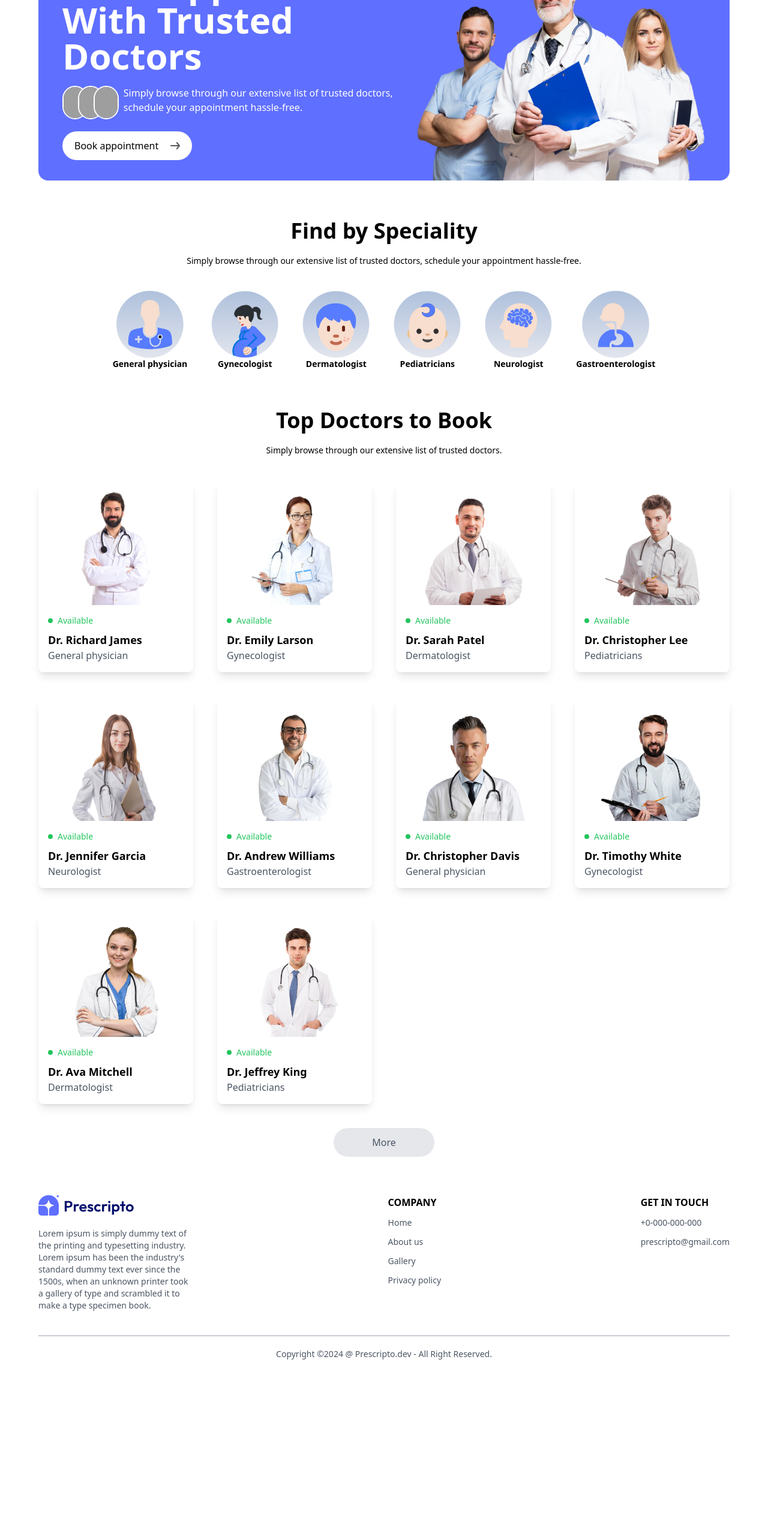
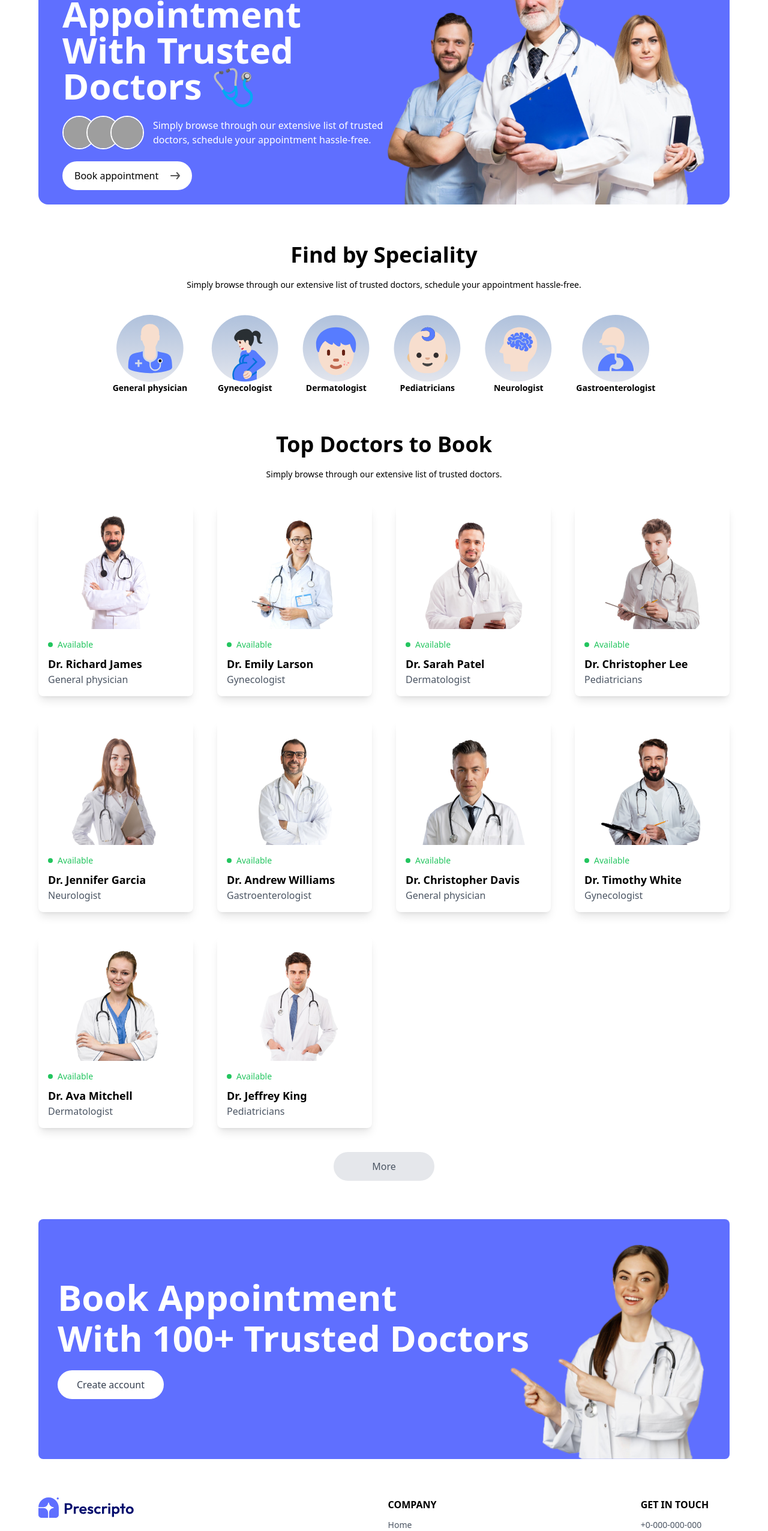
Before and after one commit to Amanrajguptaa/Curemeet, a React (Vite) app in the folder Frontend/: page / in a window 1280 px wide. Shown: the part 234-2787 px from the top of the page at 60% size. Before the commit the page ends 2522 px from the top, so only its background shows below. Built offline with nearby package versions, Linux system fonts and the light colour scheme; grey boxes are pictures that could not be loaded.

Commit message:
Added new CTAs

```diff
--- /dev/null
+++ b/Frontend/src/components/CtaSection/CtaSection.jsx
@@ -0,0 +1,28 @@
+import React from 'react';
+
+const CtaSection = () => {
+  return (
+    <div className="bg-primary w-full min-h-[400px] p-8 rounded-lg flex flex-col md:flex-row items-center justify-between relative">
+      <div className="text-white mb-6 md:mb-0">
+        <h2 className="text-4xl md:text-6xl font-bold leading-tight mb-2">
+          Book Appointment
+        </h2>
+        <h3 className="text-3xl md:text-6xl font-bold leading-tight mb-6">
+          With 100+ Trusted Doctors
+        </h3>
+        <button
+          className="bg-white text-gray-700 font-medium py-3 px-8 rounded-full hover:bg-gray-100 transition duration-300"
+        >
+          Create account
+        </button>
+      </div>
+        <img
+          src="src/assets/assets_frontend/appointment_img.png"
+          alt="Doctor pointing"
+          className="h-[90%] object-cover absolute right-10 bottom-0"
+        />
+    </div>
+  );
+};
+
+export default CtaSection;
--- a/Frontend/src/components/Header/Header.jsx
+++ b/Frontend/src/components/Header/Header.jsx
@@ -31,21 +31,19 @@ const Header = () => {
   return (
     <div className='my-16'>
       <div className='flex justify-between items-center bg-primary px-10 rounded-2xl'>
-        {/* left side */}
         <div>
           <h1 className='text-6xl font-bold text-white '>Book Appointment <br />
-          With Trusted <br /> Doctors</h1>
-          <div className='flex mt-5'>
-          <div className="flex mr-6">
+          With Trusted Doctors 🩺</h1>
+          <div className='flex mt-5 w-full justify-start items-center'>
+          <div className="flex w-full">
               <AnimatedTooltip items={people} />
             </div>
-            <p className='text-white  '>Simply browse through our extensive list of trusted doctors,
+            <p className='text-white -ml-32'>Simply browse through our extensive list of trusted doctors,
             schedule your appointment hassle-free.</p>
           </div>
           <a href="#speciality"> <button className='mt-5 bg-white text-black px-5 py-3 rounded-3xl hover:scale-105 flex justify-center items-center gap-5'>Book appointment <img src={assets.arrow_icon} alt="" /></button></a>
         </div>
 
-        {/* right side */}
         <div>
           <img className='' src={assets.header_img} alt="" />
         </div>
--- a/Frontend/src/components/RelatedDoctors/RelatedDoctors.jsx
+++ b/Frontend/src/components/RelatedDoctors/RelatedDoctors.jsx
@@ -10,6 +10,8 @@ const RelatedDoctors = ({docId,speciality}) => {
     const relatedDoctors = doctors.filter((item)=>item.speciality==speciality && item._id !=docId )
 
   return (
+    <div className='my-10'>
+      <h2 className='text-4xl font-bold text-gray-600'>Related Doctors</h2>
     <div className='grid grid-cols-4 my-10 gap-10'>
       {relatedDoctors.map((item,index)=>(
         <Link onClick={()=>scrollTo(0,0)} to={`/appointment/${item._id}`}><div
@@ -33,6 +35,7 @@ const RelatedDoctors = ({docId,speciality}) => {
             </div>
             </Link>      ))}
     </div>
+    </div>
   )
 }
 
--- a/Frontend/src/components/TopDoctors/TopDoctors.jsx
+++ b/Frontend/src/components/TopDoctors/TopDoctors.jsx
@@ -1,5 +1,6 @@
 import React from 'react'
 import { doctors } from "../../assets/assets_frontend/assets.js";
+import { Link } from 'react-router-dom';
 
 const TopDoctors = () => {
   return (
@@ -23,7 +24,11 @@ const TopDoctors = () => {
         }
       </div>
 
-      <div className='flex  justify-center items-center mt-10'><button className='px-16 py-3 rounded-3xl bg-gray-200 text-gray-600'>More</button></div>
+      <div className='flex  justify-center items-center mt-10'>
+        <Link onClick={()=>scrollTo(0,0)} to={'/doctors'}>
+        <button className='px-16 py-3 rounded-3xl bg-gray-200 text-gray-600'>More</button>
+        </Link>
+        </div>
     </div>
   )
 }
--- a/Frontend/src/pages/Home.jsx
+++ b/Frontend/src/pages/Home.jsx
@@ -3,6 +3,7 @@ import Header from '../components/Header/Header'
 import SpecialityMenu from '../components/SpecialityMenu/SpecialityMenu'
 import TopDoctors from '../components/TopDoctors/TopDoctors'
 import Footer from '../components/Footer/Footer'
+import CtaSection from '../components/CtaSection/CtaSection'
 
 const Home = () => {
   return (
@@ -10,6 +11,7 @@ const Home = () => {
       <Header/>
       <SpecialityMenu/>
       <TopDoctors/>
+      <CtaSection/>
     </div>
   )
 }
```
Also changed, not shown: 1 other file (tests, documents, lock files or other folders).
